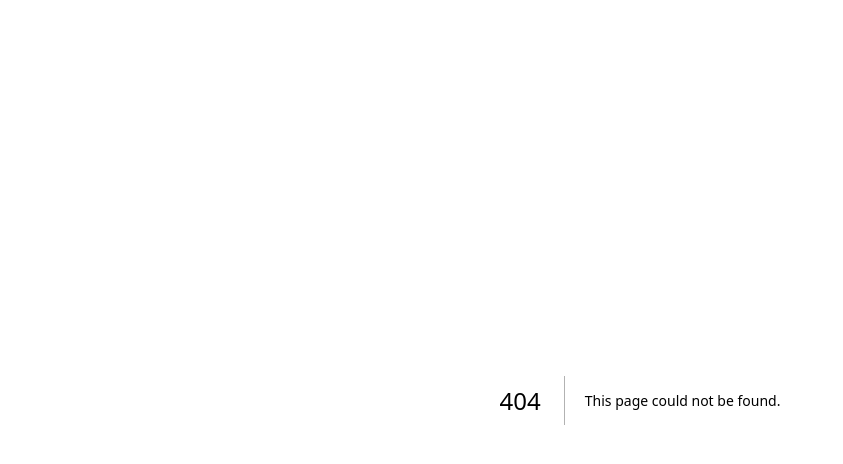
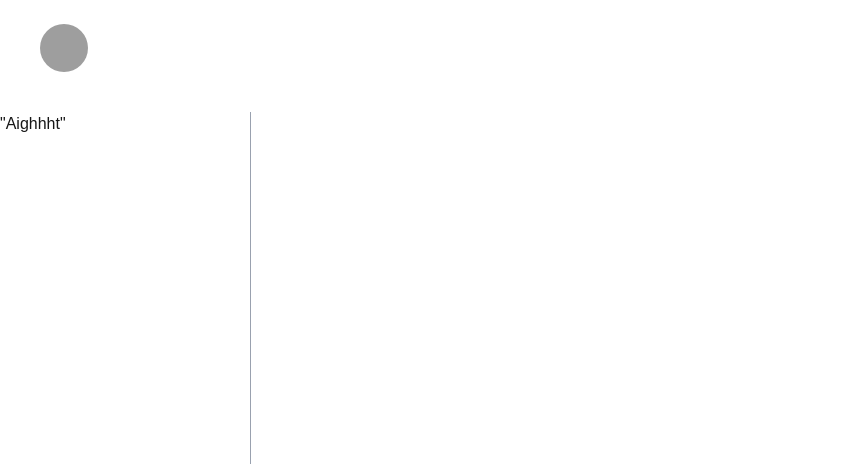
Before and after one commit to SivaramNalliboyana/Sportify, a Next.js app: page /chat in a window 1280 px wide. Before the commit this address had no page. Shown: the top 464 px of the page, without its empty margins (0-843 px from the left). Built offline with nearby package versions, Linux system fonts and the light colour scheme; grey boxes are pictures that could not be loaded.

Commit message:
started chat ui page

```diff
--- a/app/book/page.tsx
+++ b/app/book/page.tsx
@@ -7,7 +7,7 @@ export default function Book(){
       const mySportsList = ['item1', 'item2' , '3'];
 
       const myComponentList = myList.map((item, index) => (
-        <EventCard width="w-130"/>
+        <EventCard width="w-130" key={index}/>
       ));
 
     return (
--- /dev/null
+++ b/app/chat/page.tsx
@@ -0,0 +1,26 @@
+import Header from "@/components/header";
+
+
+export default function Chat(){
+
+
+
+
+    return (
+      <div className="h-screen">
+        <Header />
+
+        <div className="flex flex-row h-full w-full mt-10">
+        <div className="w-[19%]">
+            "Aighhht"
+        </div>
+
+         <div className="w-px bg-gray-400 mx-2"></div> {/* vertical divider */}
+
+        <div className="w-[80%]">
+
+        </div>
+        </div>
+      </div>
+    )
+}
--- a/app/page.tsx
+++ b/app/page.tsx
@@ -13,11 +13,11 @@ const myList = ['item1', 'item2', '3'];
   const mySportsList = ['item1', 'item2' , '3'];
 
   const myComponentList = myList.map((item, index) => (
-    <EventCard width="w-123" />
+    <EventCard width="w-123" key={index}/>
   ));
 
   const sportsList = mySportsList.map((item, index) => (
-    <SportsCard />
+    <SportsCard key={index}/>
   ));
 
 
--- a/components/header.tsx
+++ b/components/header.tsx
@@ -3,13 +3,13 @@
 export default function Header() {
     return (
        <header className="flex flex-row justify-between ml-10 mr-10 mt-6">
-        <img src="https://t3.ftcdn.net/jpg/01/35/60/44/360_F_135604480_dqMkcaCFIMmmUTAbimpsMPGeIASvb0R5.jpg" alt="Sports Logo" className="logo w-12 h-12 rounded-full overflow-hidden " />
+        <a href="/"><img src="https://t3.ftcdn.net/jpg/01/35/60/44/360_F_135604480_dqMkcaCFIMmmUTAbimpsMPGeIASvb0R5.jpg" alt="Sports Logo" className="logo w-12 h-12 rounded-full overflow-hidden " /></a>
             <nav>
                 <ul className="flex space-x-6 text-white font-semibold text-lg">
                     <li><a href="/">Home</a></li>
                     <li><a href="/dashboard">Dashboard</a></li>
                     <li><a href="/book">Book</a></li>
-                    <li><a href="/contact">Chats</a></li>
+                    <li><a href="/chat">Chats</a></li>
                 </ul>
             </nav>
         </header>
--- a/components/tabbar.tsx
+++ b/components/tabbar.tsx
@@ -4,7 +4,7 @@ export default function Tabbar() {
     const namesList = ['Upcoming', 'Past' , 'Cancelled'];
 
     const mytabsList = namesList.map((item, index) => (
-            <div key={index} className={`flex-1 h-20 rounded-full flex items-center justify-center ${item == "Upcoming" ? "bg-[#4FD58E]" : "bg-[#22334F]" }`}>
+            <div key={index} className={`flex-1 h-20 rounded-full flex items-center justify-center ${item == "Past" ? "bg-[#4FD58E]" : "bg-[#22334F]" }`}>
                     <div className="text-[22px] text-white font-semibold">{item}</div>
             </div>
     ));
```
